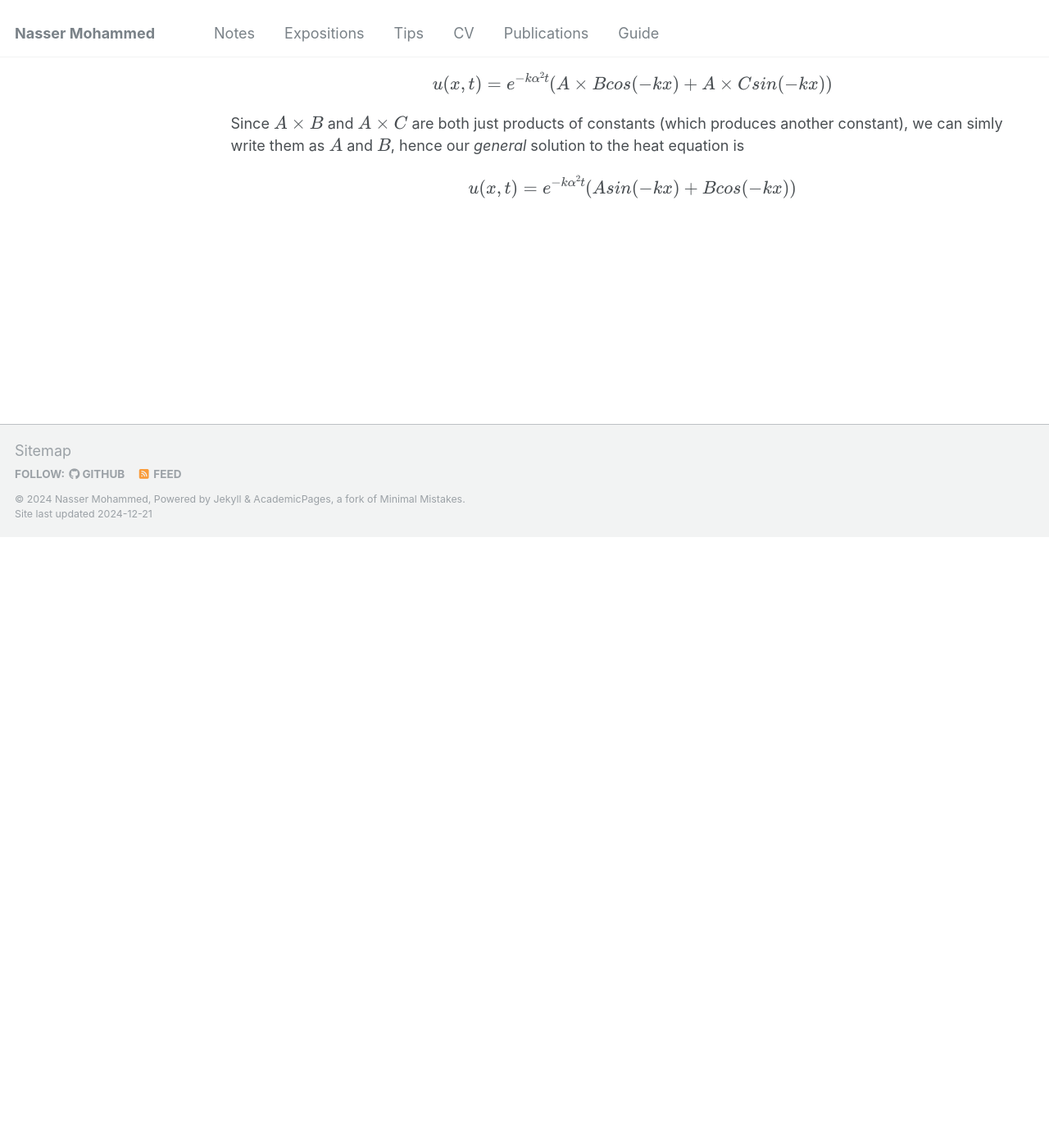
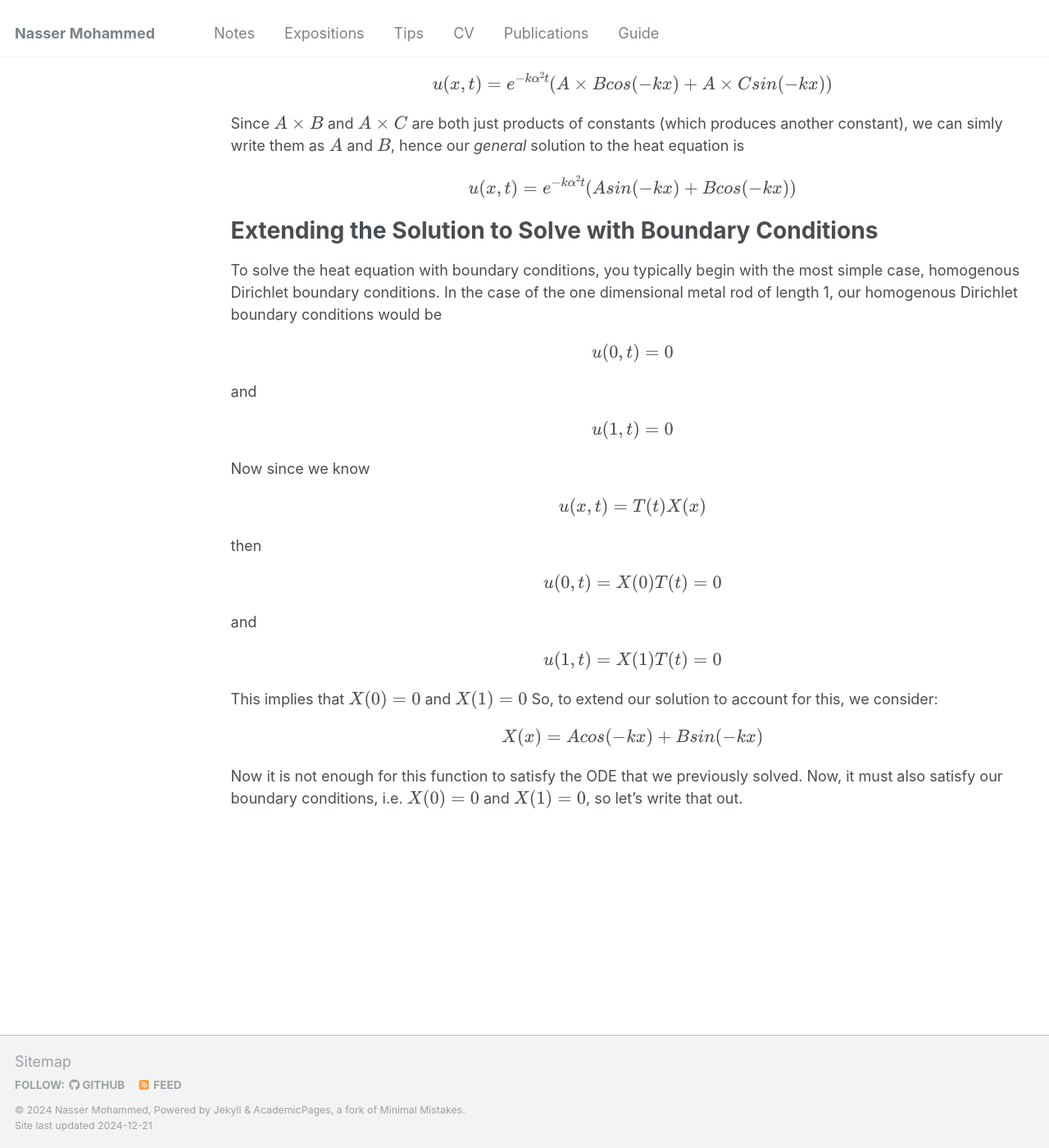
Before and after one commit to Nasser-Mohammed/Nasser-Mohammed.github.io, a Jekyll site: the page built from _pages/notes/pde/heatequation.md, in a window 1280 px wide and 1400 px high, scrolled down 4789 px. Shown: the whole window at 82% size. Built offline with Jekyll 4.4.1, drawn with Linux system fonts in a browser that asks for light colours; before the commit the page ends 5444 px from its top, so only the background shows below that.

Commit message:
Update heatequation.md

```diff
--- a/_pages/notes/pde/heatequation.md
+++ b/_pages/notes/pde/heatequation.md
@@ -59,3 +59,7 @@ Solving for \\(\lambda\\) we get that \\(\lambda = \sqrt k\\). There are three p
 
 In our scenario the solution of the characeristic equation is complex since \\(k\\) is negative, meaning \\(\sqrt k\\) produces an imaginary unit \\(i\\). So, more specifically, the solution to our characteristic equation is of the form \\(\alpha + \beta i\\) where \\(\alpha = 0\\), \\(\beta = -k\\). This is due to the fact that \\(k\\) is negative, so \\(\sqrt k = \sqrt {-k}i\\), then our solution will be of the form \\[X(x) = Acos(-kx) + Bsin(-kx)\\]
 Now that we have found \\(T(t)\\) and \\(X(x)\\), we can say that the *general* solution to the heat equation is \\[u(x,t) = Ae^{-k\alpha^2t}(Bcos(-kx) + Csin(-kx))\\] Where A, B, and C are arbitrary constants. This implies that any choice of A, B, and C will result in a solution to the heat equation. However, we can simplify this some, by distributing the \\(A\\) we get \\[u(x,t) = e^{-k\alpha^2t}(A\times Bcos(-kx) + A\times Csin(-kx))\\] Since \\(A\times B\\) and \\(A\times C\\) are both just products of constants (which produces another constant), we can simly write them as \\(A\\) and \\(B\\), hence our *general* solution to the heat equation is \\[u(x,t) = e^{-k\alpha^2 t}(Asin(-kx) + Bcos(-kx))\\]
+
+Extending the Solution to Solve with Boundary Conditions
+=====
+To solve the heat equation with boundary conditions, you typically begin with the most simple case, homogenous Dirichlet boundary conditions. In the case of the one dimensional metal rod of length 1, our homogenous Dirichlet boundary conditions would be \\[u(0,t) = 0\\] and \\[u(1,t) = 0\\] Now since we know \\[u(x,t) = T(t)X(x)\\] then \\[u(0,t) = X(0)T(t) = 0\\] and \\[u(1,t) = X(1)T(t) = 0\\] This implies that \\(X(0) = 0\\) and \\(X(1) = 0\\) So, to extend our solution to account for this, we consider: \\[X(x) = Acos(-kx) + Bsin(-kx)\\] Now it is not enough for this function to satisfy the ODE that we previously solved. Now, it must also satisfy our boundary conditions, i.e. \\(X(0) = 0\\) and \\(X(1) = 0\\), so let's write that out.
```
